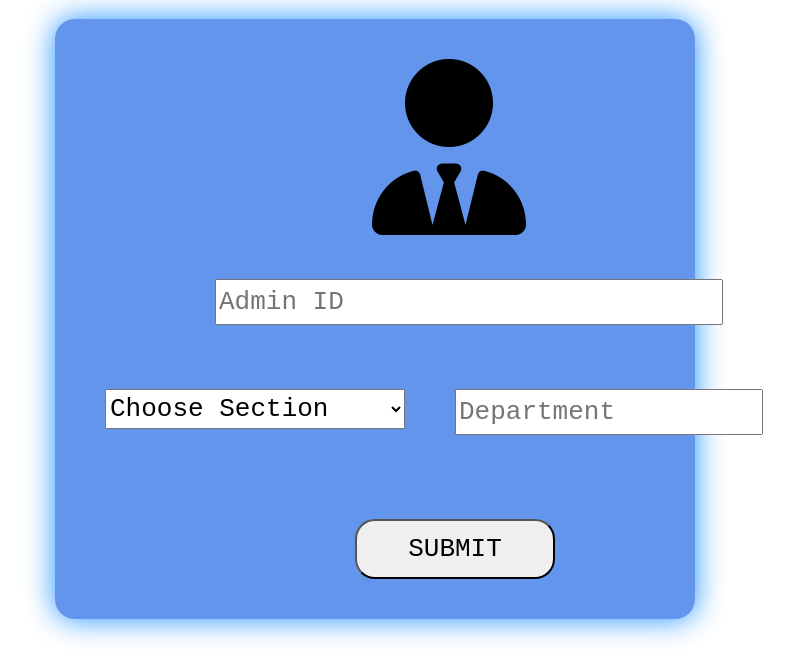
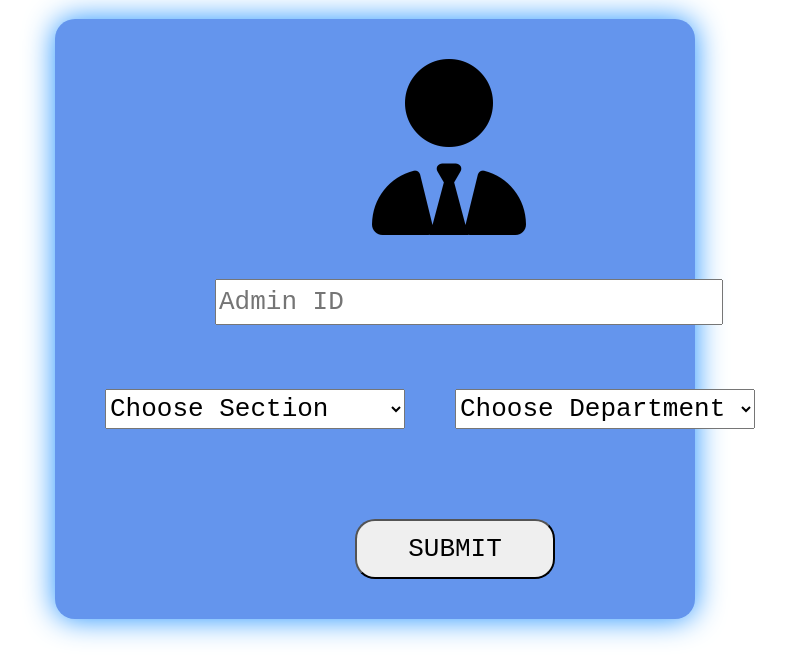
Before and after one commit to Muhammad-Owais-Warsi/ElectionPortal, a website: page admin-login.html in a window 1280 px wide. Shown: the part 131-800 px from the top of the page, without its empty margins (315-1109 px from the left). Drawn offline with Linux system fonts and the light colour scheme.

Commit message:
drop down

```diff
--- a/admin-login.html
+++ b/admin-login.html
@@ -40,7 +40,11 @@
             </select>
             <!-- <input type="text" class="sec-input" placeholder="Section" autocomplete="off" name="sec_input"> -->
 
-            <input type="text" class="dept-input" placeholder="Department" autocomplete="off" name="dept-_input">
+            <select  name="dept" class="dept-input">
+                <option value="" selected disabled hidden>Choose Department </option>
+                <option value="CSE">CSE</option>
+            </select>
+           <!-- <input type="text" class="dept-input" placeholder="Department" autocomplete="off" name="dept-_input"> -->
 
             <button style="font-family: monospace;" class="submit-button" type="submit">SUBMIT</button>
 
```
